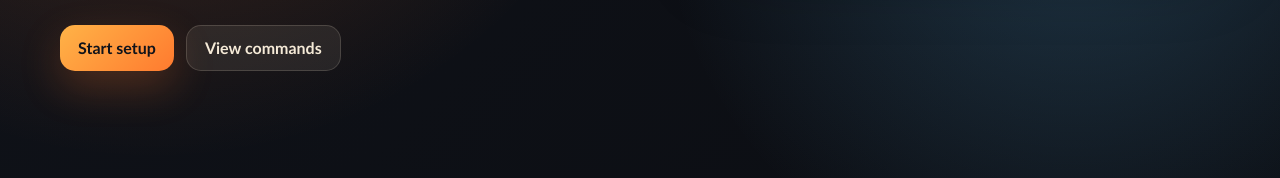
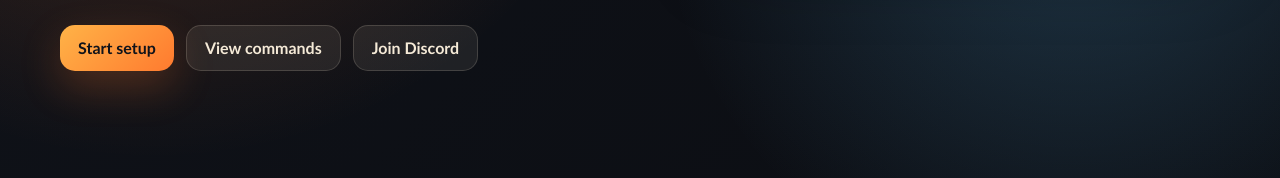
Before and after one commit to MathieuLF/neather-beacon-discord-bot, a website: page docs/site/index.html in a window 1280 px wide. Shown: the part 596-774 px from the top of the page. Drawn offline with Linux system fonts and the light colour scheme.

Commit message:
Add Discord community link

```diff
--- a/docs/site/index.html
+++ b/docs/site/index.html
@@ -41,6 +41,7 @@
             <div class="actions">
               <a class="button" href="#quickstart">Start setup</a>
               <a class="button secondary" href="#commands">View commands</a>
+              <a class="button secondary" href="https://discord.gg/2ghwj8B7Vd" target="_blank" rel="noopener noreferrer">Join Discord</a>
             </div>
           </div>
 
```
Also changed, not shown: README.md.
